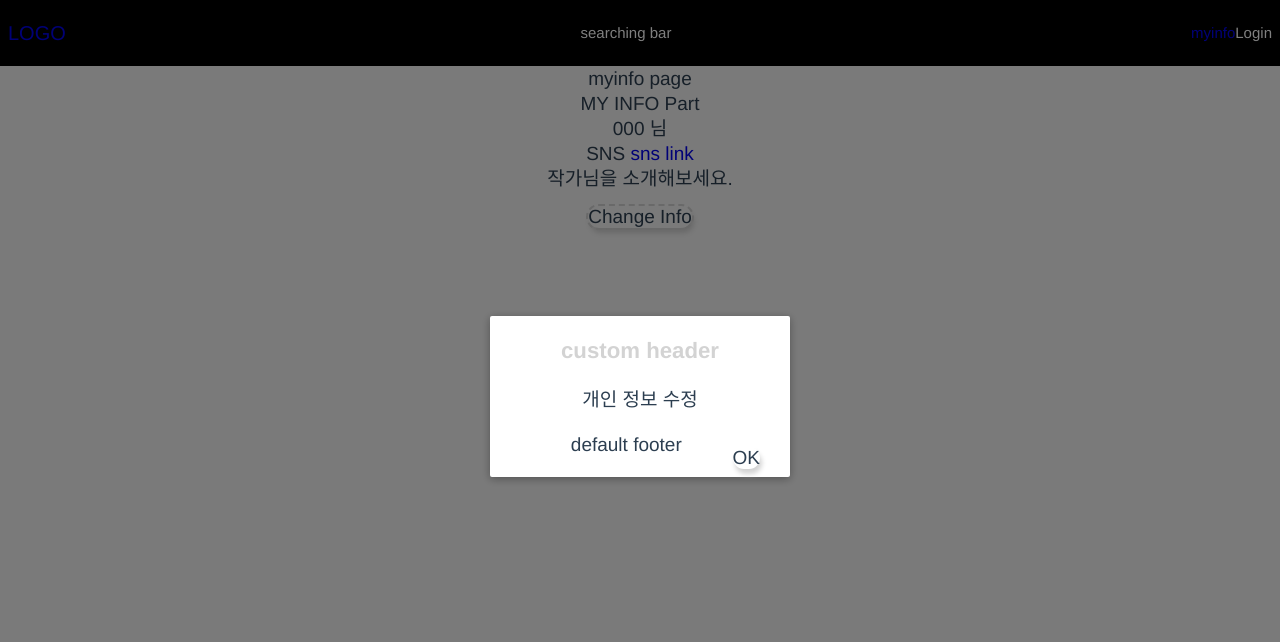
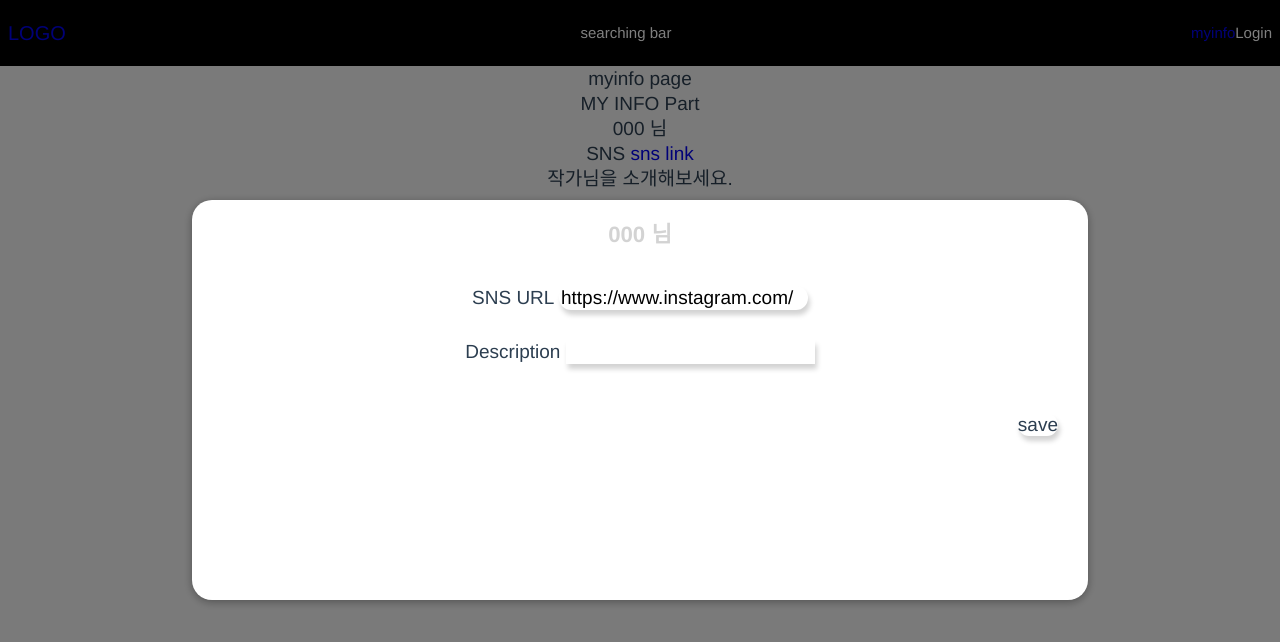
Before and after one commit to dohui-son/Vue, a Vue app in the folder art-recipe-vue/: page /myinfo in a window 1280 px wide. Both pictures are taken after a click on the button "Change Info". Shown: the top 642 px of the page. Built offline with nearby package versions, Linux system fonts and the light colour scheme.

Commit message:
Feat: myInfoPage - add input to modal

```diff
--- a/art-recipe-vue/src/container/myInfo/ChangeInfoModal.vue
+++ b/art-recipe-vue/src/container/myInfo/ChangeInfoModal.vue
@@ -4,20 +4,27 @@
       <div class="modal-wrapper">
         <div class="modal-container">
           <div class="modal-header">
-            <slot name="header">회원 정보 수정</slot>
+            <slot name="header">{{memberInfo.name}} 님 </slot>
           </div>
 
           <div class="modal-body">
-            <slot name="body">개인 정보 수정</slot>
+            <slot name="body">
+              SNS URL
+              <input type="url" autocomplete="off" v-model.lazy.trim="newMyInfo.sns"/>
+            </slot>
+            <br/>
+            <slot name="body">
+              Description
+              <input type="text" autocomplete="off" v-model.lazy.trim="newMyInfo.desc"/>
+            </slot>
           </div>
 
           <div class="modal-footer">
             <slot name="footer">
-              default footer
-              <button
-                  class="modal-default-button"
-                  @click="$emit('close')"
-              > OK </button>
+              {{alertMsg}}
+              <button class="modal-default-button" @click="$emit('close')">
+                save
+              </button>
             </slot>
           </div>
         </div>
@@ -28,15 +35,37 @@
 
 <script>
 export default {
-  props:{
-    show:{
-      required:true,
-      type:Boolean
+  props: {
+    show: {
+      required: true,
+      type: Boolean,
+    },
+    memberInfo: {
+      required: true,
+      type: Object,
+    },
+  },
+  data() {
+    return {
+      newMyInfo: this.memberInfo,
+      alertMsg:""
+    };
+  },
+  methods:{
+    submitTest(){
+      if(this.newMyInfo && this.newMyInfo === this.memberInfo){
+        alert("수정된 정보가 없습니다.");
+      }
+      else if(this.newMyInfo.sns && this.newMyInfo.sns !== this.memberInfo.sns ){
+        // sns url 검증
+        this.alertMsg="유효한 url을 입력해주세요."
+      }
+
     }
+
   }
-}
+};
 </script>
-
 
 <style>
 .modal-mask {
@@ -57,11 +86,12 @@ export default {
 }
 
 .modal-container {
-  width: 300px;
+  width: 70%;
+  height: 50%;
   margin: 0px auto;
   padding: 20px 30px;
   background-color: #fff;
-  border-radius: 2px;
+  border-radius: 20px;
   box-shadow: 0 2px 8px rgba(0, 0, 0, 0.33);
   transition: all 0.3s ease;
 }
@@ -77,8 +107,8 @@ export default {
 
 .modal-default-button {
   float: right;
+
 }
-
 
 .modal-enter-from {
   opacity: 0;
--- a/art-recipe-vue/src/container/myInfo/ChangeMyInfo.vue
+++ b/art-recipe-vue/src/container/myInfo/ChangeMyInfo.vue
@@ -1,8 +1,8 @@
 <template>
   <button id="show-modal" @click="changeModal">Change Info</button>
-  <ChangeMyInfoModal :show="showModal" @close="showModal = false">
+  <ChangeMyInfoModal :show="showModal" @close="showModal = false" :member-info="memberInfo">
     <template #header>
-      <h3>custom header</h3>
+      <h3>{{memberInfo.name}} 님</h3>
     </template>
   </ChangeMyInfoModal>
 </template>
@@ -10,16 +10,22 @@
 <script>
 import ChangeMyInfoModal from "@/container/myInfo/ChangeInfoModal";
 export default {
-  components: {ChangeMyInfoModal},
-  data(){
-    return{
-      showModal:false
+  components: { ChangeMyInfoModal },
+  props: {
+    memberInfo:{
+      required:true,
+      type:Object
     }
   },
-  methods:{
-    changeModal(){
-      this.showModal = !this.showModal
-    }
-  }
-}
+  data() {
+    return {
+      showModal: false,
+    };
+  },
+  methods: {
+    changeModal() {
+      this.showModal = !this.showModal;
+    },
+  },
+};
 </script>
--- a/art-recipe-vue/src/container/myInfo/MyInfoList.vue
+++ b/art-recipe-vue/src/container/myInfo/MyInfoList.vue
@@ -11,6 +11,7 @@
 export default {
   props: {
     memberInfo: {
+      required:true,
       type: Object,
     },
   },
```
